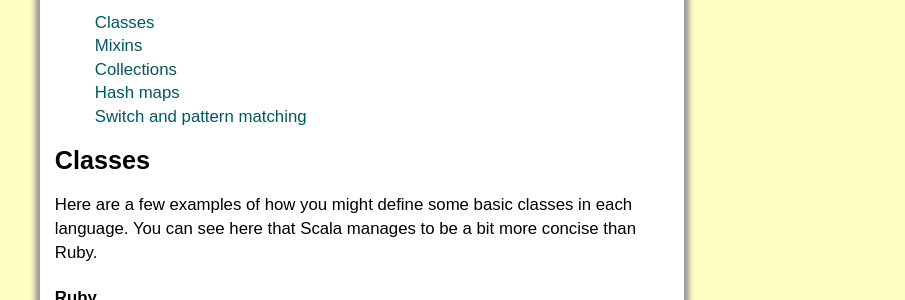
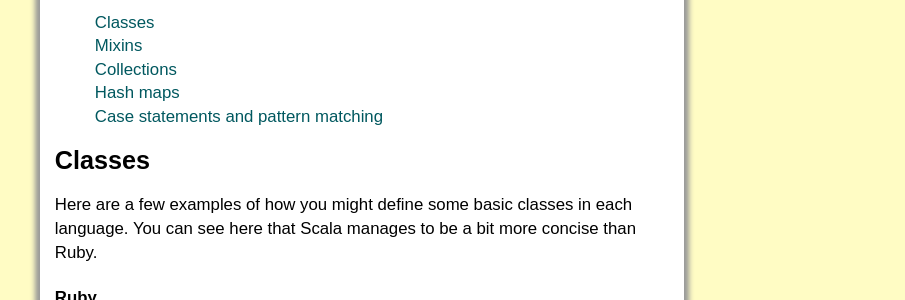
Before and after one commit to jbrechtel/blog, a Jekyll site: the page built from _posts/2011-08-17-scala-ruby-rosetta.markdown, in a window 1280 px wide and 900 px high. Shown: the part 422-722 px from the top of the window, without its empty margins (278-1183 px from the left). Built offline with Jekyll 4.4.1, drawn with Linux system fonts in a browser that asks for light colours; some web fonts are replaced; Markdown is read by kramdown in place of the engine named in the settings; comment, search, counter and statistics services are not loaded.

Commit message:
say case statements, not switching

```diff
--- a/_posts/2011-08-17-scala-ruby-rosetta.markdown
+++ b/_posts/2011-08-17-scala-ruby-rosetta.markdown
@@ -21,7 +21,7 @@
 * [Mixins][8]
 * [Collections][9]
 * [Hash maps][10]
-* [Switch and pattern matching][11]
+* [Case statements and pattern matching][11]
 
 <a name="classes"></a>
 ## Classes
```
